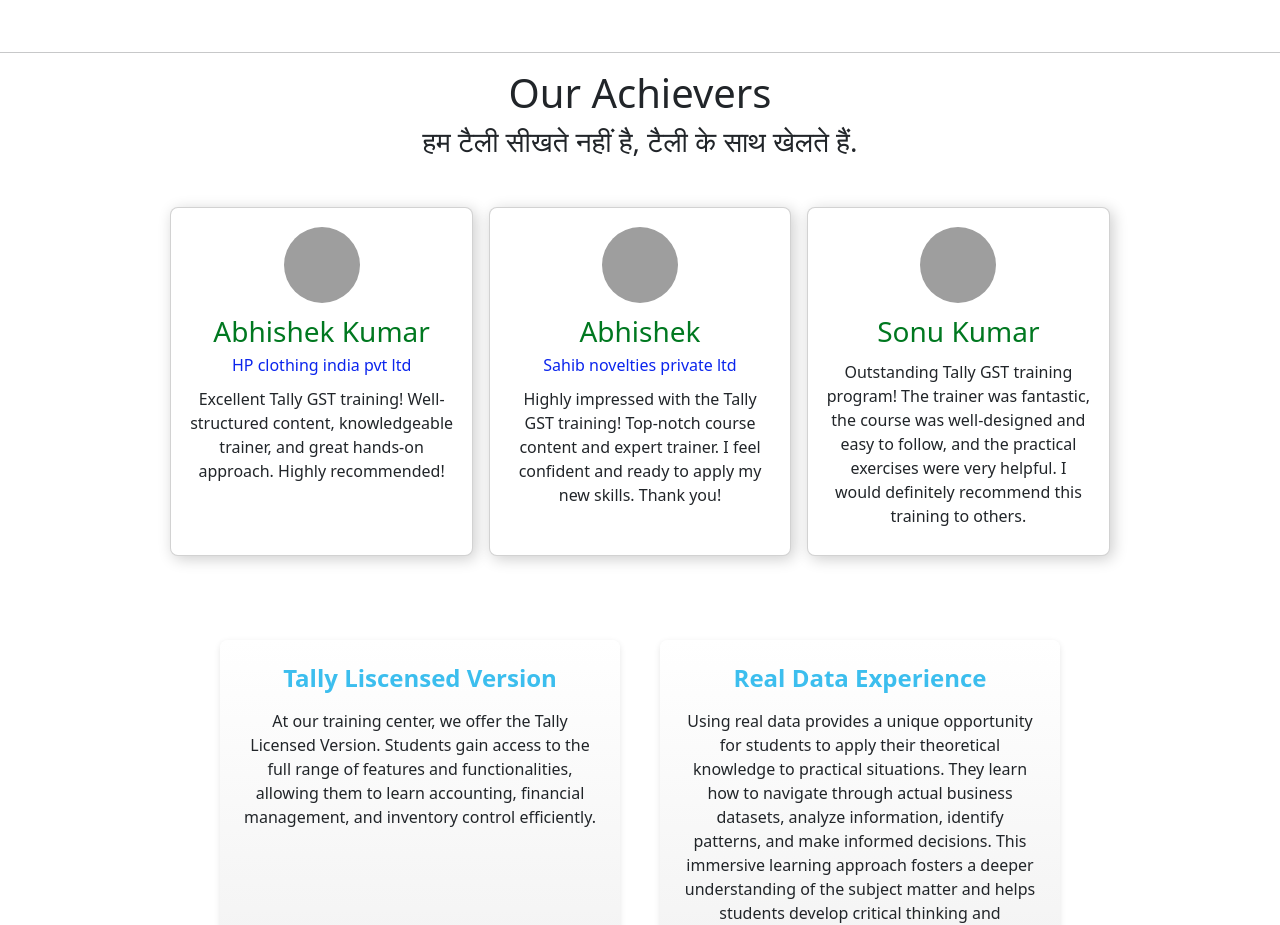
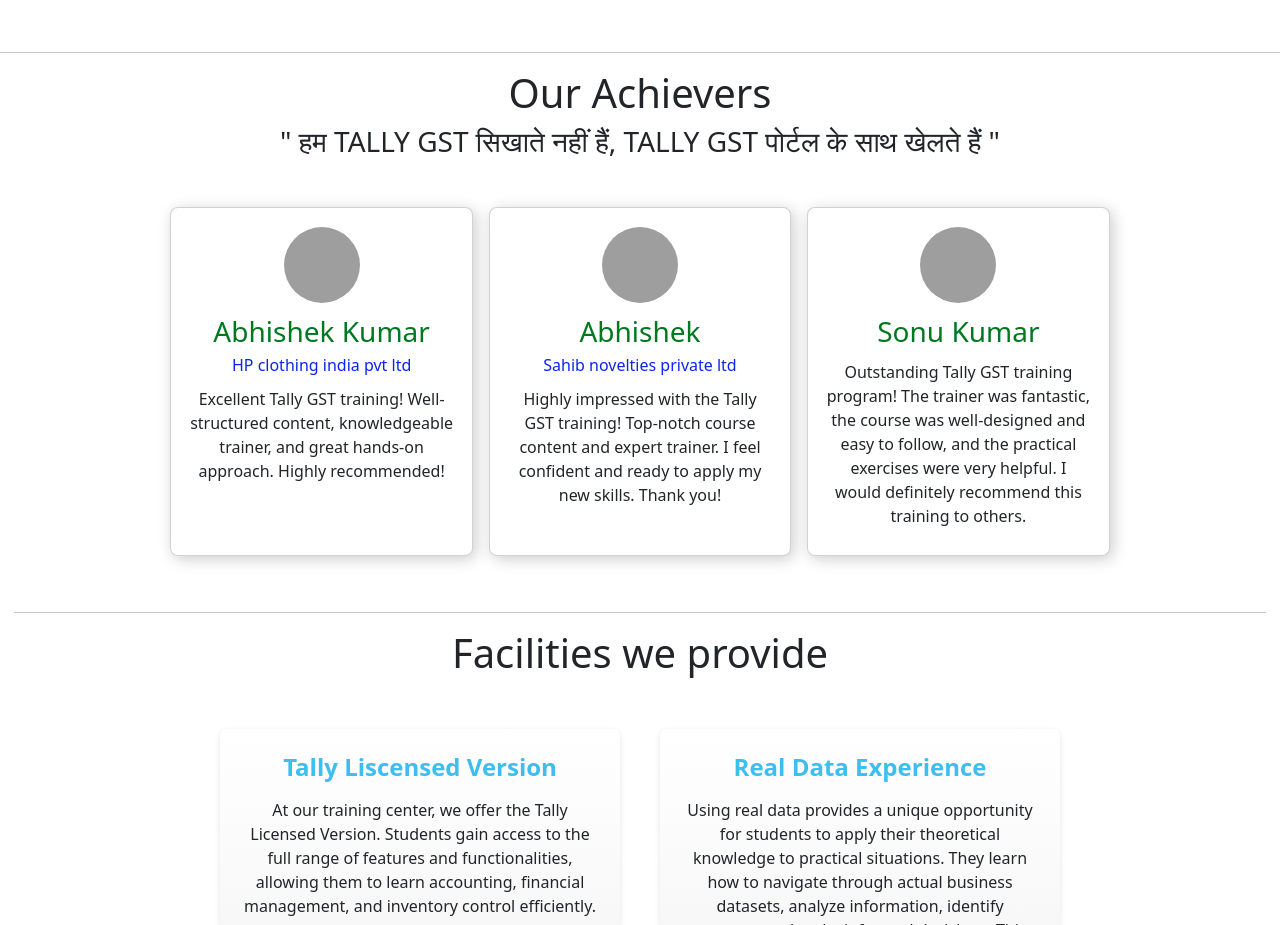
Before and after one commit to tgtcenter/tgtc, a React (Create React App) app: page / in a window 1280 px wide. Shown: the part 820-1745 px from the top of the page. Built offline with nearby package versions, Linux system fonts and the light colour scheme; grey boxes are pictures that could not be loaded.

Commit message:
facilities added

```diff
--- a/src/pages/WhyUs.jsx
+++ b/src/pages/WhyUs.jsx
@@ -10,7 +10,7 @@ export default function WhyUs() {
     <div className="why-us">
       <div class="why-head" data-aos="fade-up" data-aos-delay="300">
         <h1>Our Achievers</h1>
-        <h3>हम टैली सीखते नहीं है, टैली के साथ खेलते हैं.</h3>
+        <h3>" हम TALLY GST सिखाते नहीं हैं, TALLY GST पोर्टल के साथ खेलते हैं "</h3>
       </div>
       <div class="service">
         {serviceData.map((service) => (
@@ -22,12 +22,11 @@ export default function WhyUs() {
           />
         ))}
       </div>
+      <hr />
+      <h1>Facilities we provide</h1>
       <div className="service">
         {featureData.map((feature) => (
-          <FeatureCard
-            heading={feature.title}
-            content={feature.description}
-          />
+          <FeatureCard heading={feature.title} content={feature.description} />
         ))}
       </div>
     </div>
```
